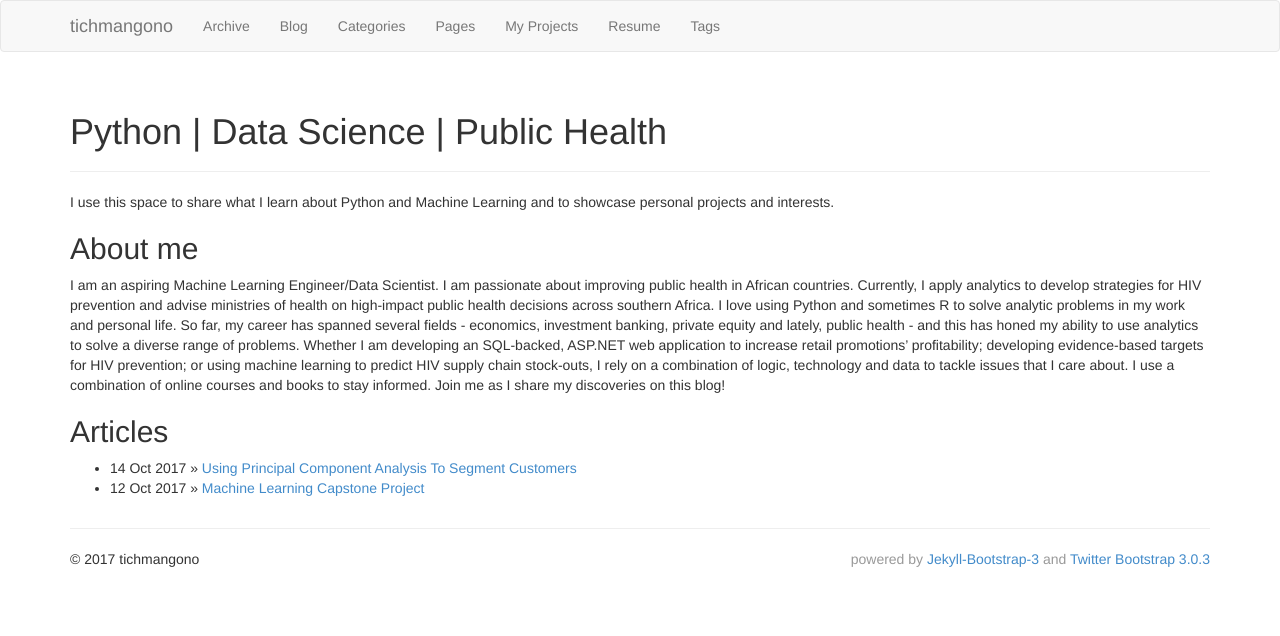
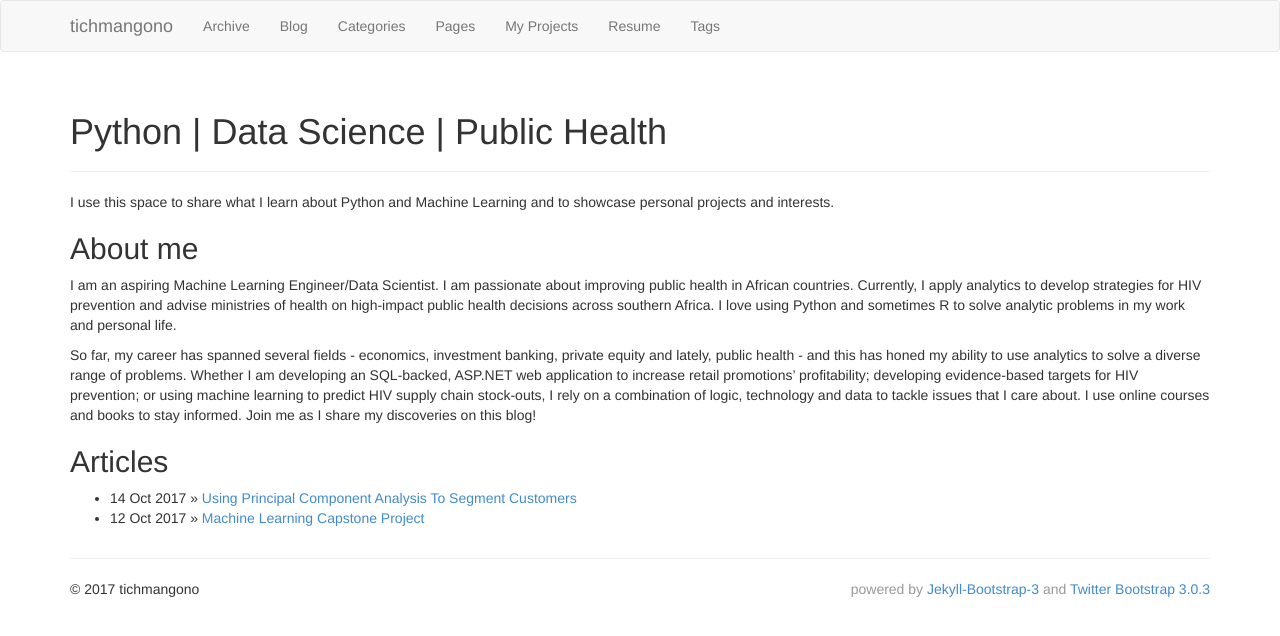
Before and after one commit to tichmangono/tichmangono.github.io, a Jekyll site: the page built from index.md, in a window 1280 px wide. Shown: the top 636 px of the page. Built offline with Jekyll 4.4.1, drawn with Linux system fonts in a browser that asks for light colours.

```diff
--- a/index.md
+++ b/index.md
@@ -13,12 +13,13 @@ projects and interests.
 I am an aspiring Machine Learning Engineer/Data Scientist. I am passionate about improving public health
 in African countries. Currently, I apply analytics to develop strategies for HIV prevention and advise
 ministries of health on high-impact public health decisions across southern Africa. I love using Python
-and sometimes R to solve analytic problems in my work and personal life. So far, my career has spanned
- several fields - economics, investment banking, private equity and lately, public health - and this has
-honed my ability to use analytics to solve a diverse range of problems. Whether I am developing an
-SQL-backed, ASP.NET web application to increase retail promotions’ profitability; developing evidence-based
-targets for HIV prevention; or using machine learning to predict HIV supply chain stock-outs, I rely on
-a combination of logic, technology and data to tackle issues that I care about. I use a combination of
+and sometimes R to solve analytic problems in my work and personal life.
+
+So far, my career has spanned several fields - economics, investment banking, private equity and lately,
+public health - and this has honed my ability to use analytics to solve a diverse range of problems.
+Whether I am developing an SQL-backed, ASP.NET web application to increase retail promotions’ profitability;
+developing evidence-based targets for HIV prevention; or using machine learning to predict HIV supply chain
+stock-outs, I rely on a combination of logic, technology and data to tackle issues that I care about. I use
 online courses and books to stay informed. Join me as I share my discoveries on this blog!
 
 
```
Also changed, not shown: _posts/2017-10-12-machine-learning-capstone-project.md (+1 -1 lines), _posts/2017-10-14-using-principal-component-analysis-to-segment-customers.md (+1 -6 lines).
